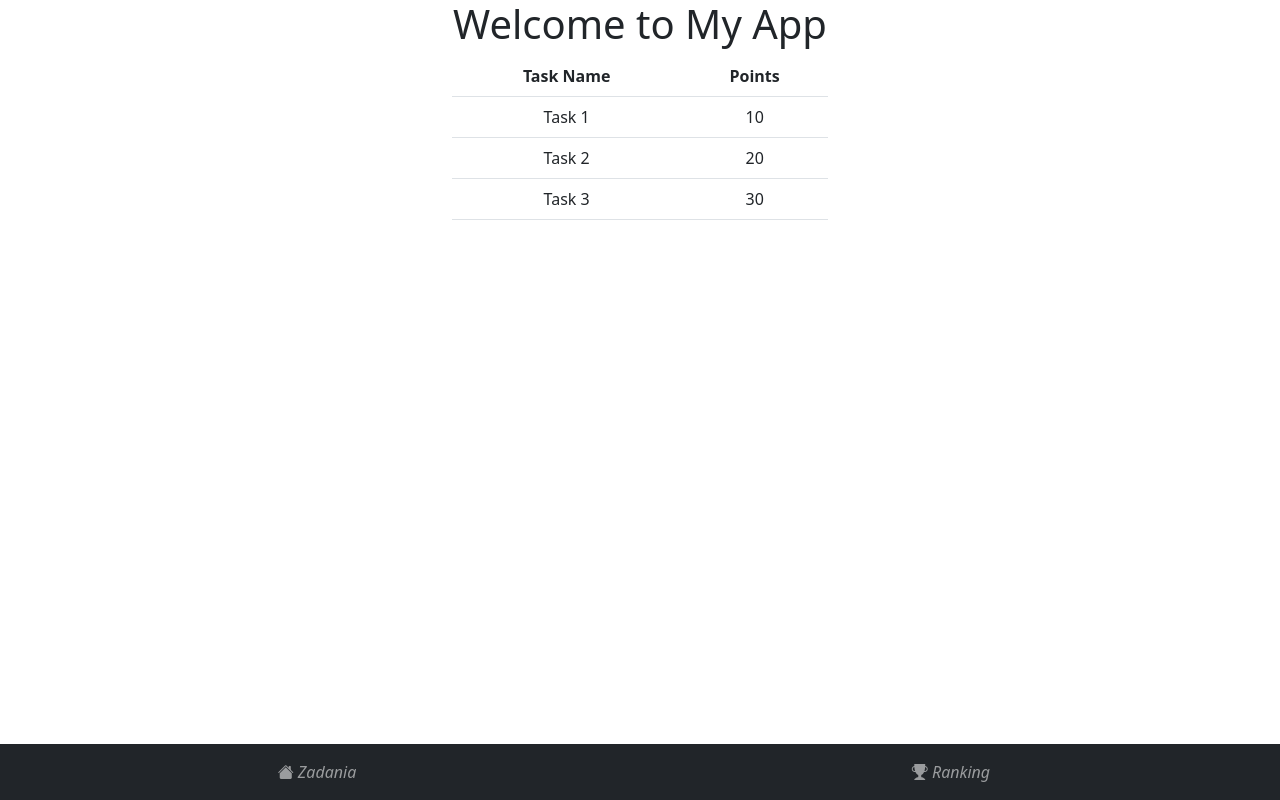
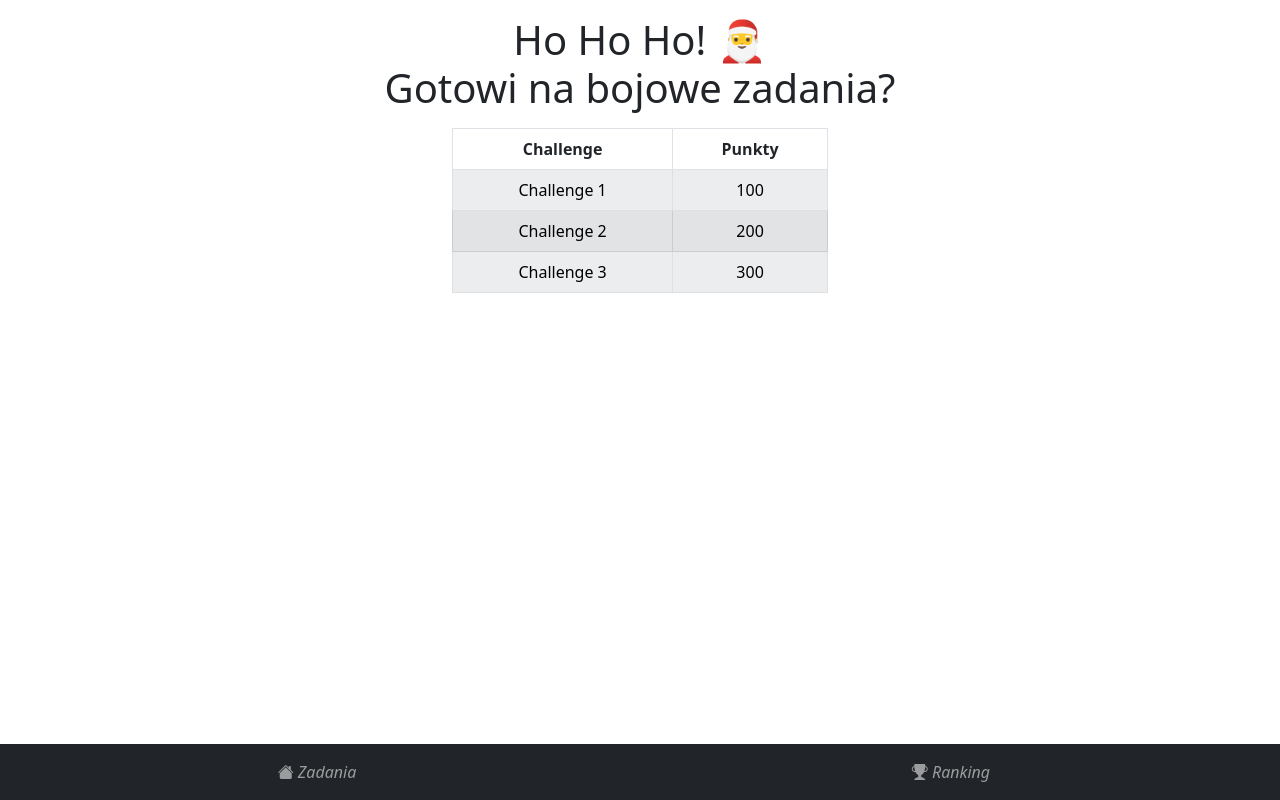
Before and after one commit to kapi117/wrss_rajd23_challenges, a React (Create React App) app in the folder rajd_elektryka23/: page / in a window 1280 px wide. Built offline with nearby package versions, Linux system fonts and the light colour scheme; no server answers; the database is empty.

Commit message:
Challenges template and header

```diff
--- a/rajd_elektryka23/src/App.tsx
+++ b/rajd_elektryka23/src/App.tsx
@@ -14,30 +14,14 @@ import {
 } from "firebase/firestore";
 import { GoogleAuthProvider, getAuth, signInWithPopup } from "firebase/auth";
 import { faker } from "@faker-js/faker";
-import { Nav, Navbar } from "react-bootstrap";
+import { Nav, Navbar, Table } from "react-bootstrap";
+import firebaseConfig from "./config/firebaseConfig";
 
 // TODO: Add SDKs for Firebase products that you want to use
 // https://firebase.google.com/docs/web/setup#available-libraries
 
 // Your web app's Firebase configuration
 // For Firebase JS SDK v7.20.0 and later, measurementId is optional
-const firebaseConfig = {
-    apiKey: "AIzaSyBHcXoZeoSAobUDqoeWbIA-HHyPPU7G77s",
-    authDomain: "wrss-weaiiib-rajd23.firebaseapp.com",
-    projectId: "wrss-weaiiib-rajd23",
-    storageBucket: "wrss-weaiiib-rajd23.appspot.com",
-    messagingSenderId: "952667535656",
-    appId: "1:952667535656:web:ef27f71fc470dc849eb81d",
-    measurementId: "G-C09CCTPP9E",
-    // rewrite above in typescript
-    // apiKey: process.env.REACT_APP_FIREBASE_API_KEY,
-    // authDomain: process.env.REACT_APP_FIREBASE_AUTH_DOMAIN,
-    // projectId: process.env.REACT_APP_FIREBASE_PROJECT_ID,
-    // storageBucket: process.env.REACT_APP_FIREBASE_STORAGE_BUCKET,
-    // messagingSenderId: process.env.REACT_APP_FIREBASE_MESSAGING_SENDER_ID,
-    // appId: process.env.REACT_APP_FIREBASE_APP_ID,
-    // measurementId: process.env.REACT_APP_FIREBASE_MEASUREMENT_ID,
-};
 
 // Initialize Firebase
 const app = initializeApp(firebaseConfig);
@@ -49,6 +33,12 @@ const db = getFirestore(app);
 console.log(app);
 
 function App() {
+    const challenges = [
+        { name: "Challenge 1", points: 100 },
+        { name: "Challenge 2", points: 200 },
+        { name: "Challenge 3", points: 300 },
+    ];
+
     let teamsRef: CollectionReference<DocumentData> = collection(db, "teams");
     let metaRef: CollectionReference<DocumentData> = collection(db, "metadata");
     let unsubscribe = onSnapshot(teamsRef, (querySnapshot) => {
@@ -70,33 +60,38 @@ function App() {
     return (
         <div className="App">
             <div className="container-fluid">
+                <div className="row justify-content-center align-items-center">
+                    <div className="col-md-8 text-center">
+                        <h1 className="font-xmas text-dark my-3">
+                            Ho Ho Ho! 🎅 <br /> Gotowi na bojowe zadania?
+                        </h1>
+                    </div>
+                </div>
+
                 <div className="container">
-                    <h1>Welcome to My App</h1>
-
-                    <table className="table">
+                    <Table striped bordered hover>
                         <thead>
                             <tr>
-                                <th>Task Name</th>
-                                <th>Points</th>
+                                <th>Challenge</th>
+                                <th>Punkty</th>
                             </tr>
                         </thead>
                         <tbody>
-                            <tr>
-                                <td>Task 1</td>
-                                <td>10</td>
-                            </tr>
-                            <tr>
-                                <td>Task 2</td>
-                                <td>20</td>
-                            </tr>
-                            <tr>
-                                <td>Task 3</td>
-                                <td>30</td>
-                            </tr>
+                            {challenges.map((challenge, index) => (
+                                <tr
+                                    className={
+                                        index % 2 === 0
+                                            ? "table-light"
+                                            : "table-secondary"
+                                    }
+                                >
+                                    <td>{challenge.name}</td>
+                                    <td>{challenge.points}</td>
+                                </tr>
+                            ))}
                         </tbody>
-                    </table>
+                    </Table>
                 </div>
-
                 <Navbar bg="dark" variant="dark" fixed="bottom">
                     <Nav className="justify-content-between container-fluid d-flex">
                         <Nav.Link
```
Also changed, not shown: 1 other file (tests, documents, lock files or other folders).
